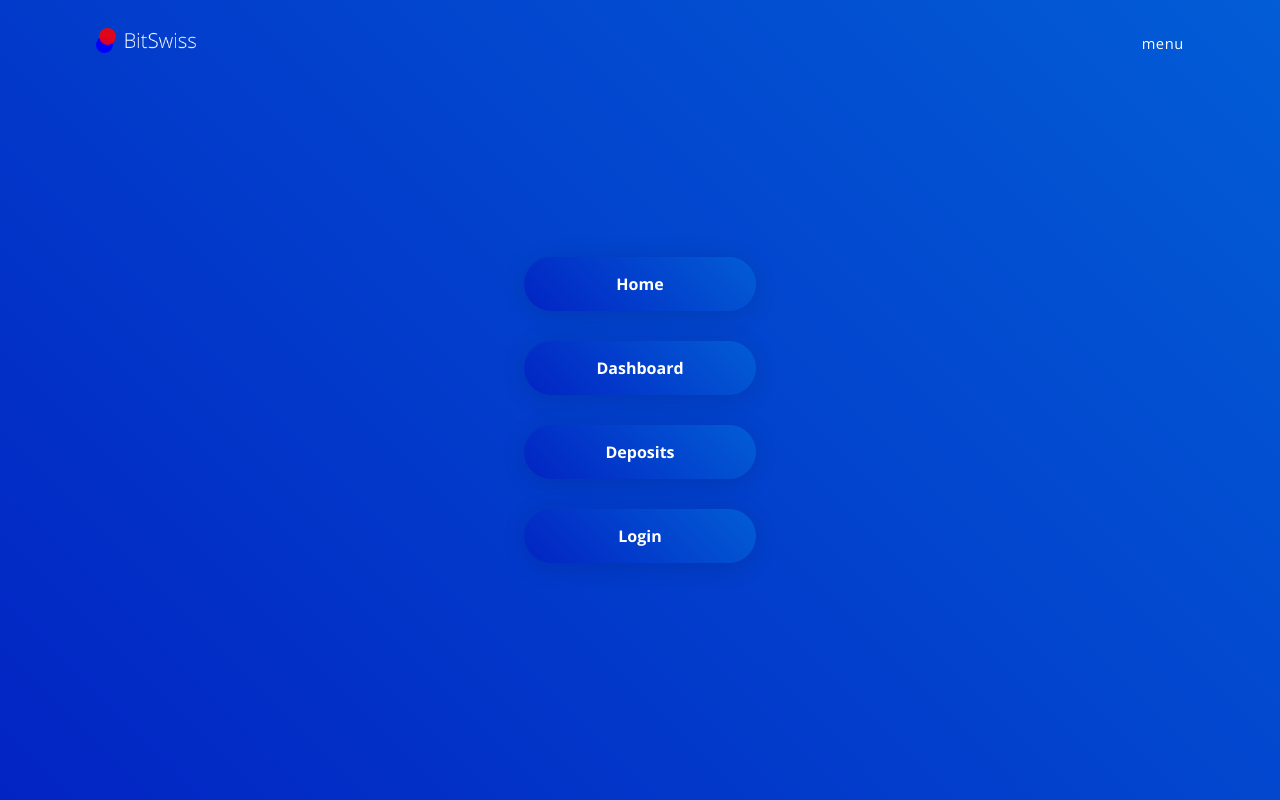
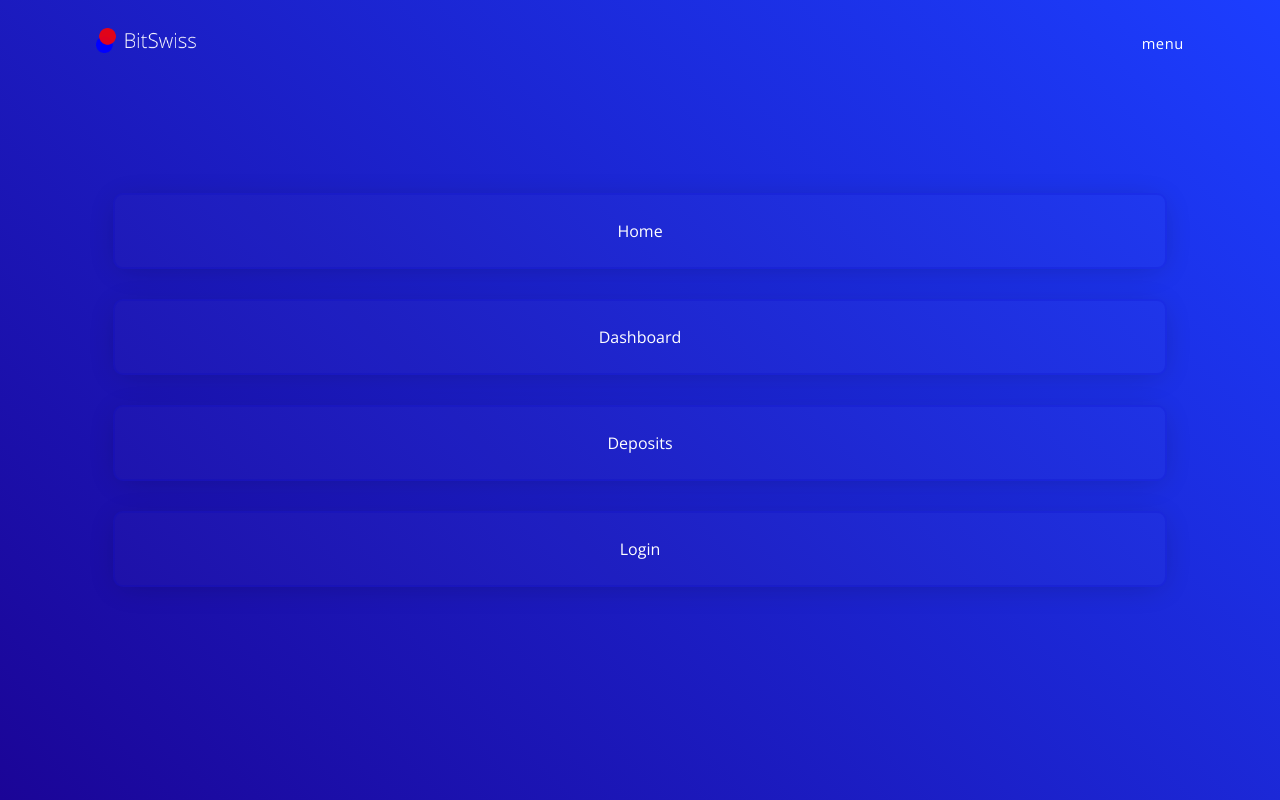
Before and after one commit to lukeberetta/bitswiss, a website: page docs/index.html in a window 1280 px wide. Both pictures are taken after a click on the link "menu". Shown: the top 800 px of the page. Drawn offline with nearby package versions, Linux system fonts and the light colour scheme.

Commit message:
menu update

```diff
--- a/docs/index.html
+++ b/docs/index.html
@@ -35,22 +35,22 @@
       <ul class="menu-list grow">
         <li>
           <a href="#">
-            <div class="btn">Home</div>
+            <div class="btn btn-thin">Home</div>
           </a>
         </li>
         <li>
           <a href="#">
-            <div class="btn">Dashboard</div>
+            <div class="btn btn-thin">Dashboard</div>
           </a>
         </li>
         <li>
           <a href="#">
-            <div class="btn">Deposits</div>
+            <div class="btn btn-thin">Deposits</div>
           </a>
         </li>
         <li>
           <a href="#">
-            <div class="btn">Login</div>
+            <div class="btn btn-thin">Login</div>
           </a>
         </li>
       </ul>
--- a/docs/src/js/main.js
+++ b/docs/src/js/main.js
@@ -13,6 +13,7 @@ function toggleMenu() {
   body.classList.toggle("no-scroll");
   footer.classList.toggle("hide");
   header.classList.toggle("card");
+
   setTimeout(() => {
     list.classList.toggle("grow");
   }, 300);
--- a/docs/src/scss/_variables.scss
+++ b/docs/src/scss/_variables.scss
@@ -10,7 +10,7 @@ $colour-background: #262a2d;
 $colour-dark: #101517;
 // Gradients
 $gradient-footer: linear-gradient( #262a2d00, $colour-background);
-$gradient-blu: linear-gradient(45deg, #0224c3, #025dd6);
+$gradient-blu: linear-gradient(45deg, #1b0597, #1c3eff);
 // FX
 $shadow: 0px 4px 30px -6px rgba(0, 0, 0, .4);
 $shadow-light: 0px 4px 30px -6px rgba(0, 0, 0, .2);
--- a/docs/src/scss/style.scss
+++ b/docs/src/scss/style.scss
@@ -136,8 +136,8 @@ section {
 // Buttons
 .btn {
   background-image: $gradient-blu;
-  border-radius: 100px;
-  padding: 16px;
+  border-radius: 10px;
+  padding: 15px;
   margin-top: 30px;
   width: 200px;
   box-shadow: $shadow-light;
@@ -152,6 +152,15 @@ section {
   &:active {
     transform: scale(.95);
   }
+}
+
+.btn-thin {
+  // box-shadow: $shadow;
+  padding: 25px 0;
+  width: 82vw;
+  background-image: none;
+  background-color: #ffffff04;
+  border: 2px solid #0000c92a;
 }
 
 // Cards
@@ -221,16 +230,16 @@ section {
   top: 0;
   width: 100vw;
   height: 100vh;
-  background-color: $colour-background;
+  background-color: #0000ff;
   background-image: $gradient-blu;
   transition: all .5s;
   .container {
-    height: 70vh;
+    height: 65vh;
     margin-top: 95px;
     background-color: #00000000;
   }
   ul {
-    font-weight: 900;
+    // font-weight: 900;
     margin: auto;
     transition: all .4s;
   }
```
Also changed, not shown: docs/src/css/style.css.
